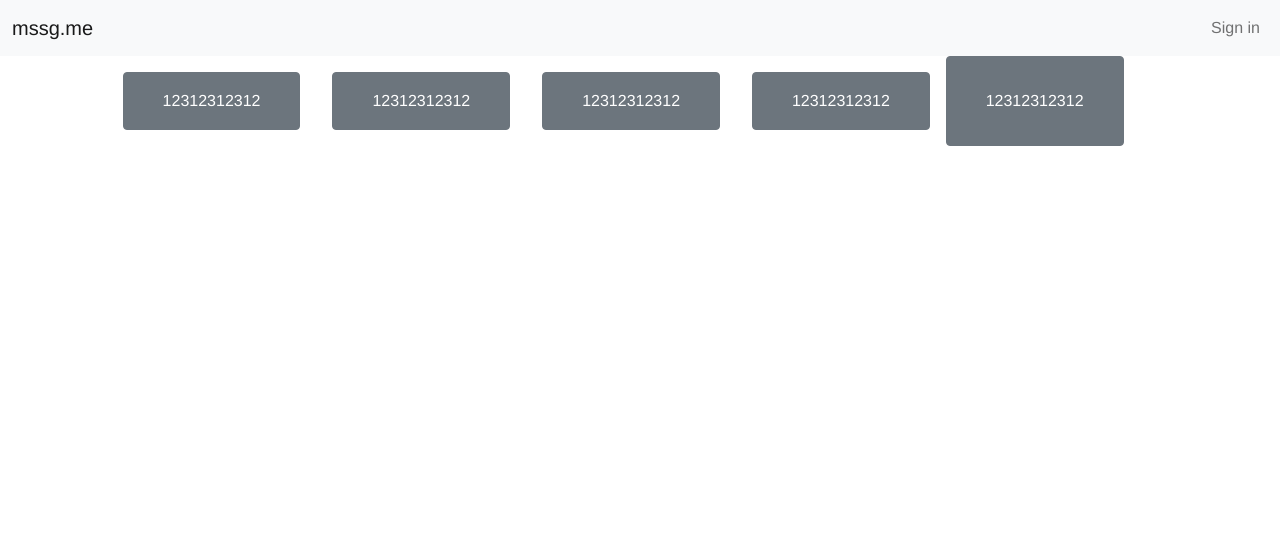
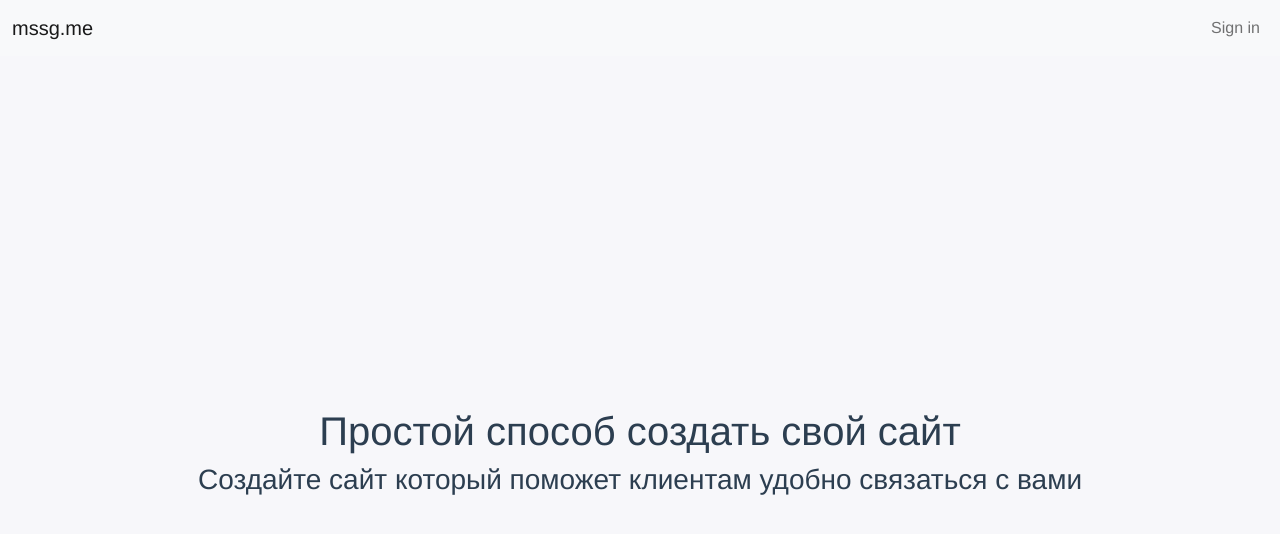
Before and after one commit to artemiyDev/mssg_front, a Vue app: page / in a window 1280 px wide. Shown: the top 534 px of the page. Built offline with nearby package versions, Linux system fonts and the light colour scheme.

Commit message:
added page view

```diff
--- a/src/App.vue
+++ b/src/App.vue
@@ -12,11 +12,11 @@
   -moz-osx-font-smoothing: grayscale;
   text-align: center;
   color: #2c3e50;
+  background-color: #f7f7fa;
 }
 
-#nav {
-  padding: 30px;
-}
+
+
 
 #nav a {
   font-weight: bold;
@@ -40,6 +40,7 @@
 </style>
 <script>
 import Navbar from "@/components/Navbar";
+
 export default {
   components: {Navbar}
 }
--- a/src/components/PageCard.vue
+++ b/src/components/PageCard.vue
@@ -1,10 +1,10 @@
 <template>
-  <a class="text-decoration-none" href="http://example.com">
+  <router-link :to="{ name: 'Page', params: { slug: pageSlug }}"  class="text-decoration-none">
     <div class="page-card m-3 p-3">
         <h2 class="page-card-title">{{ pageName }}</h2>
-        <span class="page-card-title">{{ pageSlug }}</span>
+        <span class="page-card-title">{{ `mssg.me/${pageSlug}` }}</span>
     </div>
-  </a>
+  </router-link>
 </template>
 
 <script>
--- a/src/views/Home.vue
+++ b/src/views/Home.vue
@@ -1,22 +1,12 @@
 <template>
   <div class="home">
     <b-container class="col-lg-10">
-      <b-row>
-        <b-button class="col-2 p-3 m-3">12312312312</b-button>
-        <b-button class="col-2 p-3 m-3">12312312312</b-button>
-        <b-button class="col-2 p-3 m-3">12312312312</b-button>
-        <b-button class="col-2 p-3 m-3">12312312312</b-button>
-        <b-button class="col-2 p-3 ">12312312312</b-button>
-
-
-
+      <b-row class="vh-100" align-v="center" align-h="center">
+        <div>
+          <h1>Простой способ создать свой сайт</h1>
+          <h3>Создайте сайт который поможет клиентам удобно связаться с вами</h3>
+        </div>
       </b-row>
-<!--      <b-row class="vh-100" align-v="center" align-h="center">-->
-<!--        <div>-->
-<!--          <h1>Простой способ создать свой сайт</h1>-->
-<!--          <h3>Создайте сайт который поможет клиентам удобно связаться с вами</h3>-->
-<!--        </div>-->
-<!--      </b-row>-->
     </b-container>
   </div>
 </template>
--- a/src/views/Page.vue
+++ b/src/views/Page.vue
@@ -1,15 +1,48 @@
 <template>
   <div>
-      {{$route.params.slug}}
+    <!--    {{ $route.params.slug }}-->
+    <div class="d-flex vh-100 align-items-center">
+      <b-container class="col-lg-12">
+        <b-row align-h="center">
+          <b-col class="d-flex justify-content-center">
+            <div class="main-page">
+            </div>
+          </b-col>
+        </b-row>
+      </b-container>
+    </div>
   </div>
 </template>
 <script>
 
 
+import axios from "@/api/backend";
+
 export default {
   data() {
     return {}
   },
-  computed: {}
+  computed: {},
+  methods: {
+    async getPageData() {
+      await axios.get(`/api/v1/pages/${this.$route.params.slug}`)
+    }
+  },
+  mounted() {
+    this.getPageData()
+  }
 }
 </script>
+
+<style>
+.main-page {
+  display: flex;
+  flex-direction: column;
+  width: 375px;
+  height: 663px;
+
+  background-color: #ffffff;
+  border-radius: 16px;
+  box-shadow: 0 2px 30px 0 rgb(0 0 0 / 8%);
+}
+</style>
--- a/src/views/Pages.vue
+++ b/src/views/Pages.vue
@@ -1,9 +1,9 @@
 <template>
   <div class="d-flex vh-100 align-items-center">
     <div class="container-fluid col-lg-8 col-sm-12">
-      <b-row align-h="center">
+      <b-row>
         <b-col v-for="page in pages" :key="page.name" class="d-flex justify-content-center">
-          <PageCard :page-name="page.name" :page-slug="`mssg.me/${page.slug}`"/>
+          <PageCard :page-name="page.name" :page-slug="page.slug"/>
         </b-col>
       </b-row>
       <b-row class="justify-content-center my-5">
```
